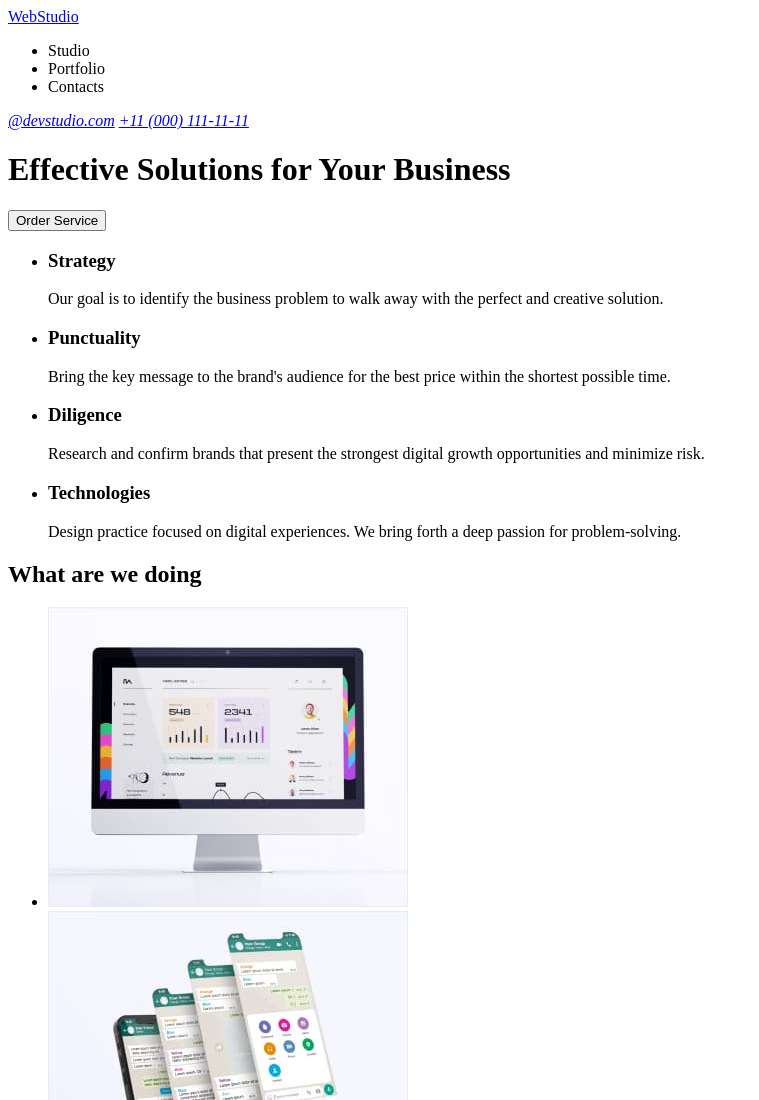
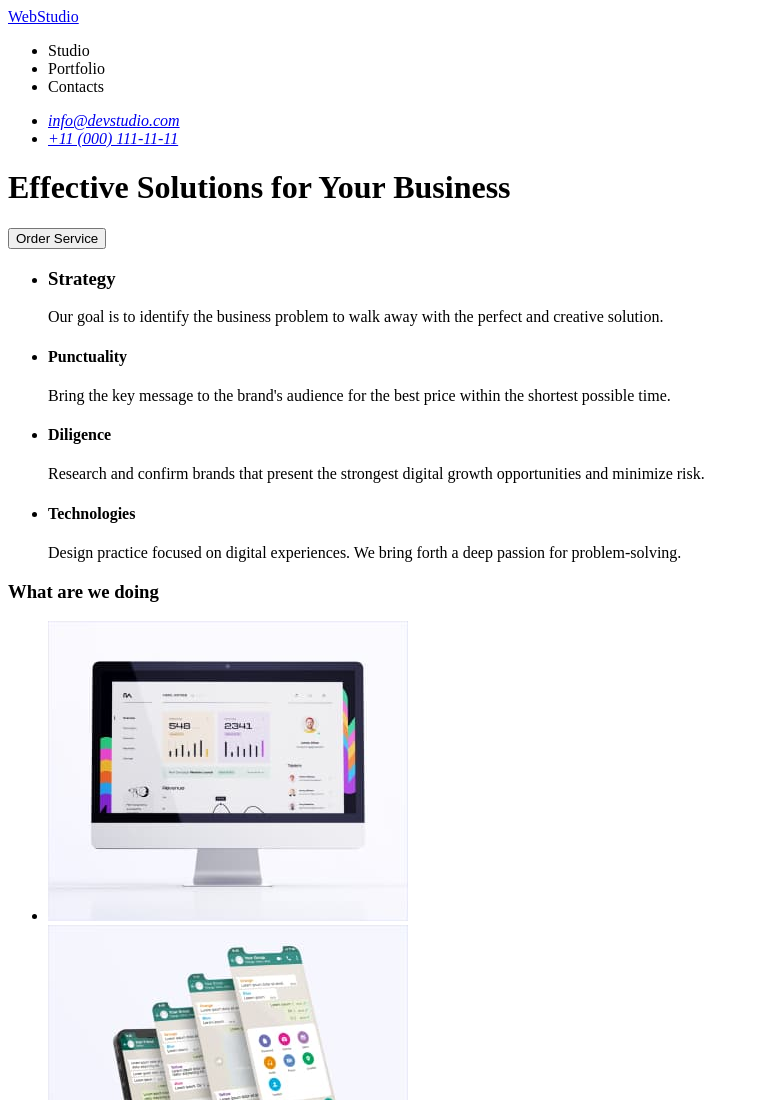
Before and after one commit to Radik92/goit-markup-hw-01, a plain HTML site: page index.html in a window 1280 px wide. Shown: the top 1100 px of the page, without its empty margins (0-759 px from the left). Drawn offline with Linux system fonts and the light colour scheme.

Commit message:
Correction of mistakes

```diff
--- a/index.html
+++ b/index.html
@@ -10,24 +10,26 @@
 
 <!--header-section-->
 <header>
+    <a href="./index.html">WebStudio</a>
     <nav>
-        <a href="./index.html">WebStudio</a>
         <ul>
-            <li><a></a>Studio</li>
-            <li><a></a>Portfolio</li>
-            <li><a></a>Contacts</li>
+            <li><a>Studio</a></li>
+            <li><a>Portfolio</a></li>
+            <li><a>Contacts</a></li>
         </ul>
-        <address>
+    </nav>
+    <address>
+        <ul>
+            <li><a href="mailto:info@devstudio.com">info@devstudio.com</a></li>
+            <li><a href="tel:+110001111111">+11 (000) 111-11-11</a></li>
+        </ul>
+    </address>
 
-            <a href="mailto:info@devstudio.com">@devstudio.com</a>
-            <a href="tel:+110001111111">+11 (000) 111-11-11</a>
-        </address>
-    </nav>
 </header>
 <!--hero-->
 <h1>Effective Solutions
     for Your Business</h1>
-<button type="button">Order Service</button>
+<button>Order Service</button>
 <main>
     <!--About-section-->
     <section>
@@ -39,24 +41,24 @@
             </li>
 
             <li>
-                <h3>Punctuality</h3>
+                <h4>Punctuality</h4>
                 <p>Bring the key message to the brand's audience for the best price within the shortest possible
                     time.</p>
             </li>
 
             <li>
-                <h3>Diligence</h3>
+                <h4>Diligence</h4>
                 <p>Research and confirm brands that present the strongest digital growth opportunities and
                     minimize
                     risk.</p>
             </li>
             <li>
-                <h3>Technologies</h3>
+                <h4>Technologies</h4>
                 <p>Design practice focused on digital experiences. We bring forth a deep passion for
                     problem-solving.</p>
             </li>
         </ul>
-        <h2>What are we doing</h2>
+        <h3>What are we doing</h3>
         <ul>
             <li><img src="./images/Portfolio/Rectangle71.jpg" alt="desktop" width="360" height="300">
             </li>
```
